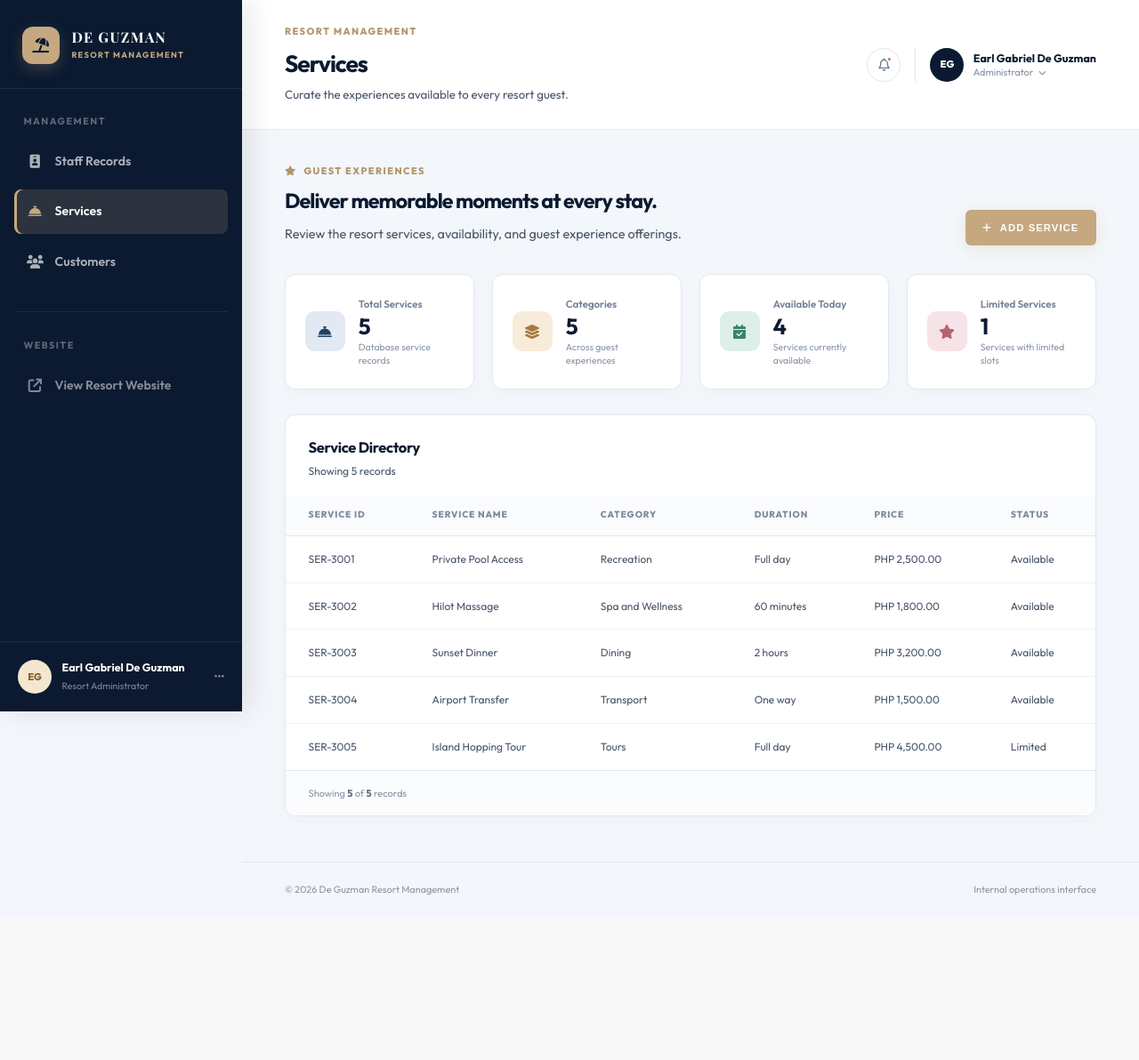
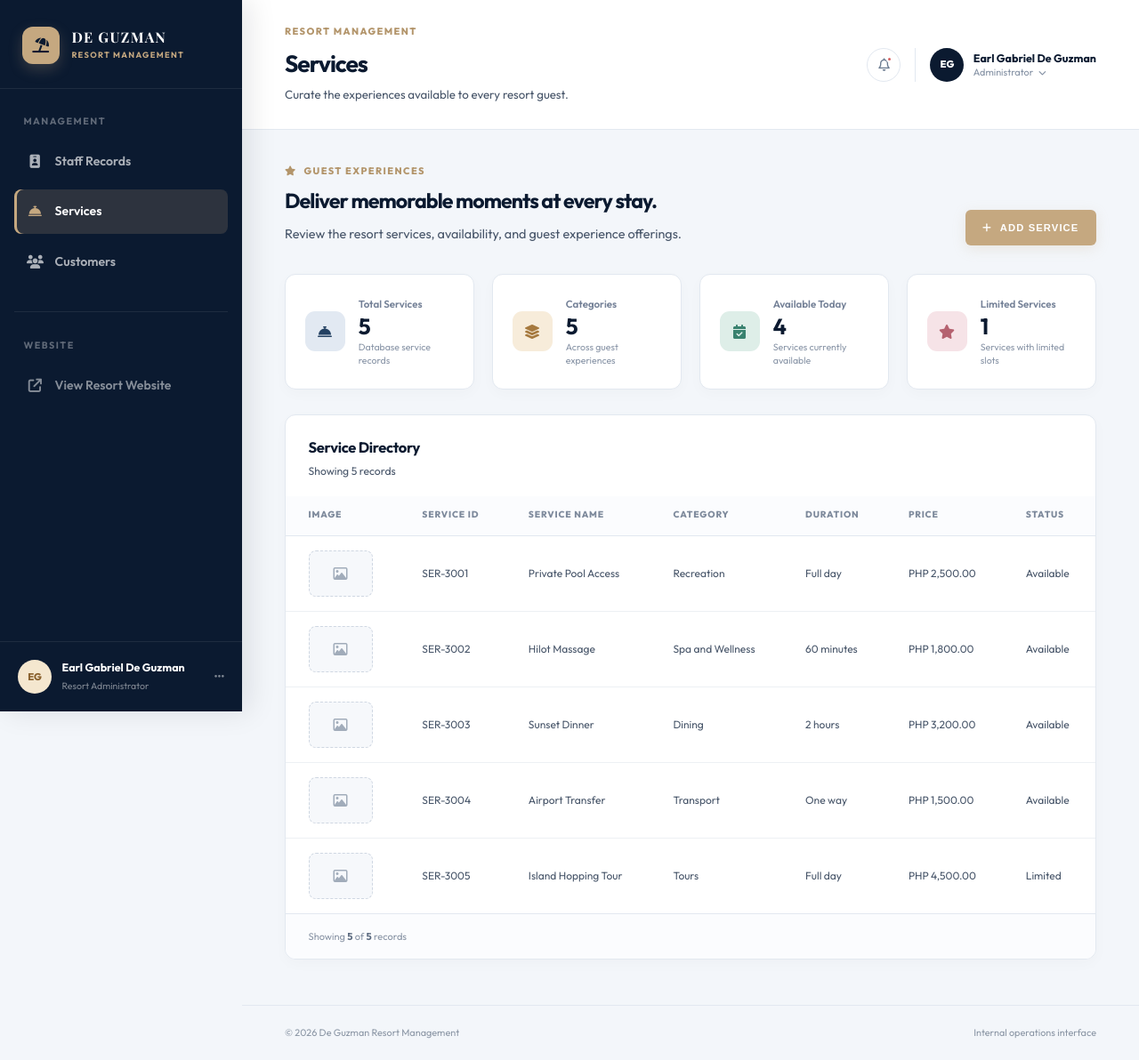
Before and after one commit to GabDeGuz/minisystem, a PHP site: page /admin/services.php in a window 1280 px wide. Shown: the whole page at 89% size. Before the commit the page ends 1007 px from the top, so only its background shows below. Run offline with PHP 8.4, Linux system fonts and the light colour scheme; data comes from the database, SQL or seed files in the repository; some web fonts are replaced.

Commit message:
fix codes

```diff
--- a/Activity #1/admin/css/admin.css
+++ b/Activity #1/admin/css/admin.css
@@ -746,6 +746,28 @@
     padding-right: 1.6rem;
 }
 
+.record-image {
+    display: block;
+    width: 72px;
+    height: 52px;
+    border: 1px solid var(--color-border);
+    border-radius: 8px;
+    object-fit: cover;
+    box-shadow: 0 3px 10px rgba(12, 31, 52, 0.08);
+}
+
+.record-image-placeholder {
+    display: grid;
+    width: 72px;
+    height: 52px;
+    place-items: center;
+    border: 1px dashed #cfd7e2;
+    border-radius: 8px;
+    color: #a1acba;
+    background: #f6f8fb;
+    font-size: 1rem;
+}
+
 .person-cell {
     display: flex;
     align-items: center;
--- a/Activity #1/admin/includes/record-renderer.php
+++ b/Activity #1/admin/includes/record-renderer.php
@@ -8,8 +8,14 @@ declare(strict_types=1);
  * @param string                           $entityName Singular entity name.
  * @param array<string, string>            $columns    Record key => table heading.
  * @param array<int, array<string, mixed>> $records    Associative record rows.
+ * @param array<string, string>            $columnTypes Optional record key => display type.
  */
-function renderRecords(string $entityName, array $columns, array $records): void
+function renderRecords(
+    string $entityName,
+    array $columns,
+    array $records,
+    array $columnTypes = []
+): void
 {
     $recordCount = count($records);
     ?>
@@ -43,7 +49,30 @@ function renderRecords(string $entityName, array $columns, array $records): void
                                     <td>
                                         <?php
                                         $value = $record[$key] ?? '';
-                                        echo htmlspecialchars((string) $value, ENT_QUOTES, 'UTF-8');
+
+                                        if (($columnTypes[$key] ?? 'text') === 'image') {
+                                            if ($value !== '') {
+                                                $imageAlt = $record['service_name']
+                                                    ?? $record['name']
+                                                    ?? $entityName;
+                                                ?>
+                                                <img
+                                                    class="record-image"
+                                                    src="<?php echo htmlspecialchars((string) $value, ENT_QUOTES, 'UTF-8'); ?>"
+                                                    alt="<?php echo htmlspecialchars((string) $imageAlt, ENT_QUOTES, 'UTF-8'); ?>"
+                                                    loading="lazy"
+                                                >
+                                                <?php
+                                            } else {
+                                                ?>
+                                                <span class="record-image-placeholder" aria-label="No image">
+                                                    <i class="fa-regular fa-image"></i>
+                                                </span>
+                                                <?php
+                                            }
+                                        } else {
+                                            echo htmlspecialchars((string) $value, ENT_QUOTES, 'UTF-8');
+                                        }
                                         ?>
                                     </td>
                                 <?php endforeach; ?>
--- a/Activity #1/admin/services.php
+++ b/Activity #1/admin/services.php
@@ -51,12 +51,17 @@ if (($_SERVER['REQUEST_METHOD'] ?? 'GET') === 'POST' && ($_POST['action'] ?? '')
 }
 
 $serviceColumns = [
+    'image' => 'Image',
     'service_id' => 'Service ID',
     'service_name' => 'Service Name',
     'category' => 'Category',
     'duration' => 'Duration',
     'price' => 'Price',
     'status' => 'Status',
+];
+
+$serviceColumnTypes = [
+    'image' => 'image',
 ];
 
 $serviceRecords = $pdo->query(
@@ -70,6 +75,24 @@ $serviceRecords = $pdo->query(
      FROM services
      ORDER BY service_id"
 )->fetchAll();
+
+$serviceImageDirectory = dirname(__DIR__) . '/images';
+$allowedImageExtensions = ['jpg', 'jpeg', 'png', 'webp'];
+
+foreach ($serviceRecords as &$serviceRecord) {
+    $imageBaseName = 'service_' . strtolower((string) $serviceRecord['service_id']);
+    $serviceRecord['image'] = '';
+
+    foreach ($allowedImageExtensions as $extension) {
+        $imageFileName = $imageBaseName . '.' . $extension;
+
+        if (is_file($serviceImageDirectory . '/' . $imageFileName)) {
+            $serviceRecord['image'] = '../images/' . rawurlencode($imageFileName);
+            break;
+        }
+    }
+}
+unset($serviceRecord);
 
 $serviceSummary = $pdo->query(
     "SELECT
@@ -205,7 +228,10 @@ include __DIR__ . '/includes/admin-head.php';
     </article>
 </section>
 
-<?php renderRecords('Service', $serviceColumns, $serviceRecords); ?>
+<?php
+// Reusable record renderer: Service data with image support.
+renderRecords('Service', $serviceColumns, $serviceRecords, $serviceColumnTypes);
+?>
 
 <script>
     const serviceDialog = document.getElementById('service-dialog');
```
Also changed, not shown: Activity #1/admin/customers.php (+6 -1 lines), Activity #1/admin/staff-records.php (+6 -1 lines).
